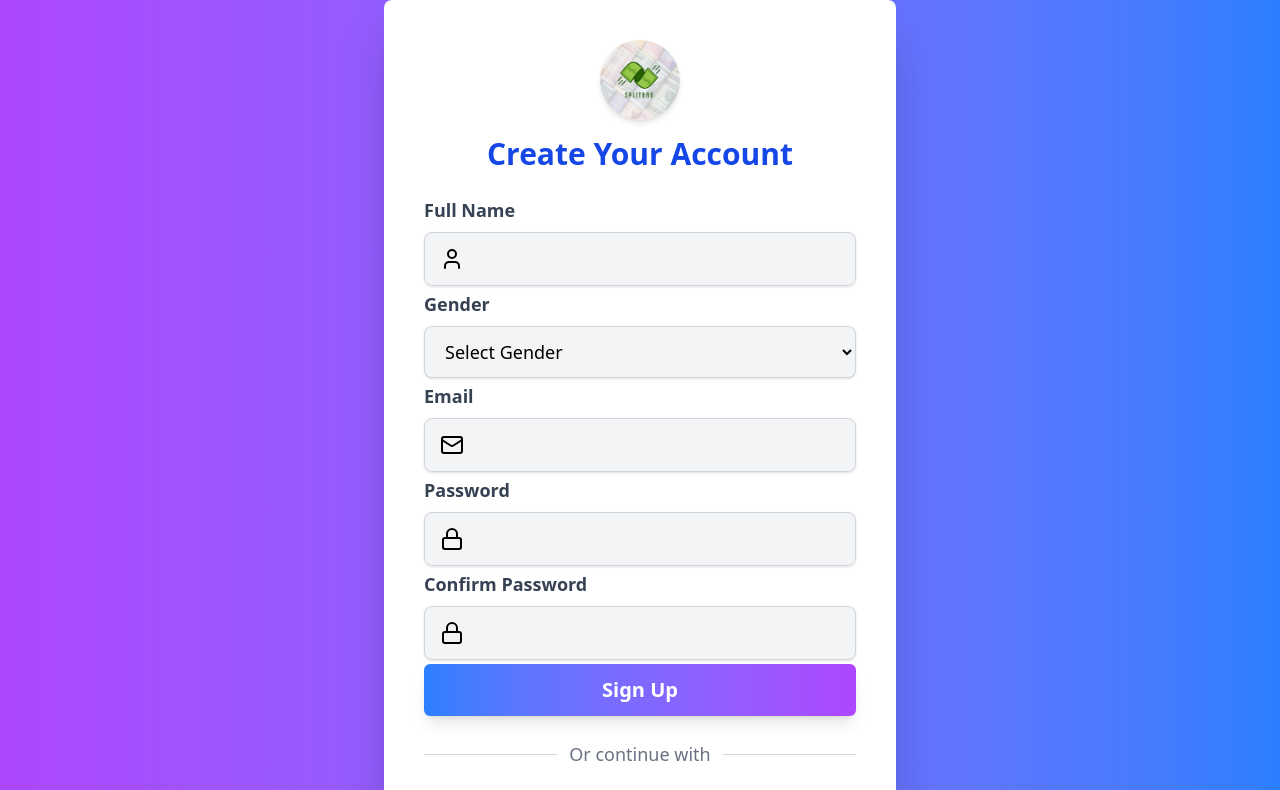
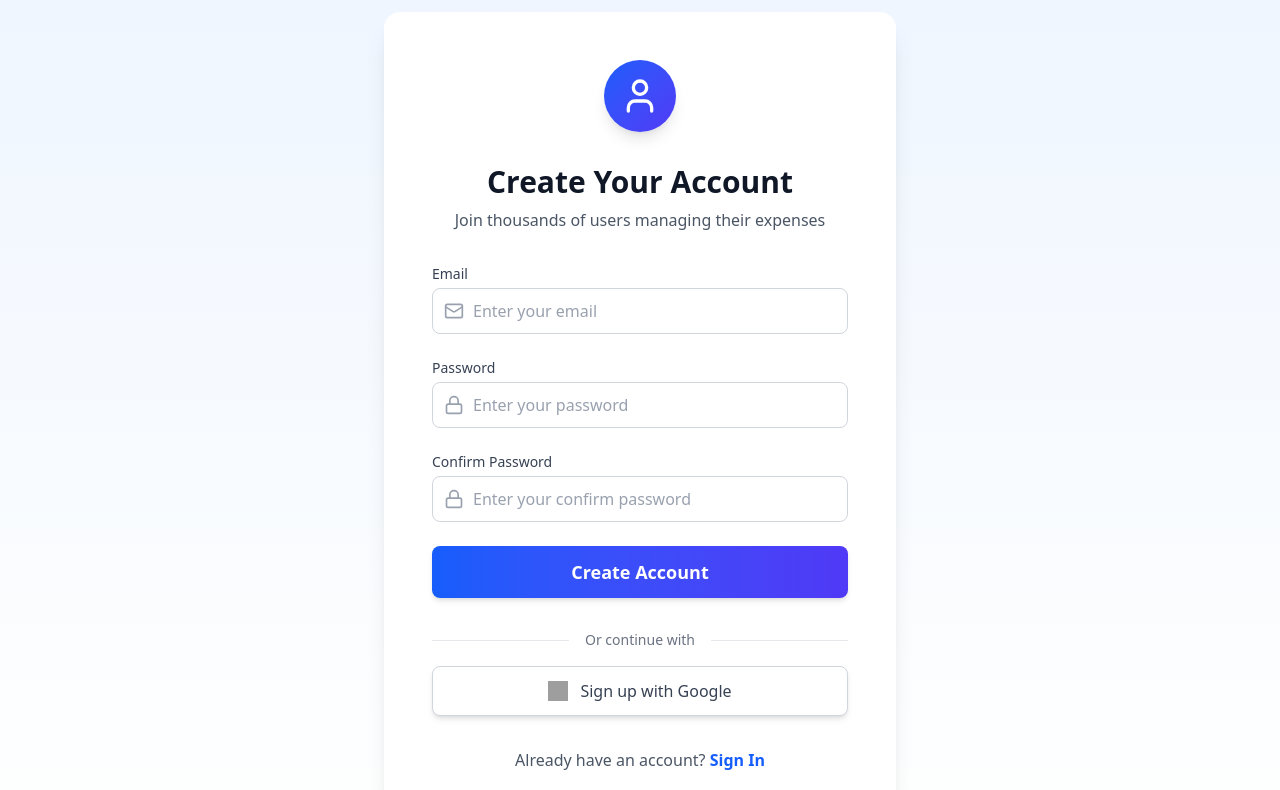
Before and after one commit to Shyamsundaryadav23/BlueBit_Hackathon_Frontend, a React (Vite) app: page /signup in a window 1280 px wide. Shown: the top 790 px of the page. Built offline with nearby package versions, Linux system fonts and the light colour scheme; grey boxes are pictures that could not be loaded.

Commit message:
Update Signup.tsx

```diff
--- a/src/pages/Signup.tsx
+++ b/src/pages/Signup.tsx
@@ -1,156 +1,16 @@
-// import React, { useState } from 'react';
-// import { Navigate, Link, useNavigate } from 'react-router-dom';
-// import { Mail, Lock, User as UserIcon } from 'lucide-react';
-// import { useAuth } from '@/components/context/AuthContext';
-
-// const Signup: React.FC = () => {
-//   const { state, login } = useAuth();
-//   const { isAuthenticated, error } = state;
-//   const navigate = useNavigate();
-
-//   const [name, setName] = useState('');
-//   const [gender, setGender] = useState('');
-//   const [email, setEmail] = useState('');
-//   const [password, setPassword] = useState('');
-//   const [confirmPassword, setConfirmPassword] = useState('');
-//   const [localError, setLocalError] = useState<string | null>(null);
-
-//   if (isAuthenticated) {
-//     return <Navigate to="/dashboard" />;
-//   }
-
-//   const handleSubmit = async (e: React.FormEvent) => {
-//     e.preventDefault();
-//     setLocalError(null);
-
-//     if (password !== confirmPassword) {
-//       setLocalError('Passwords do not match');
-//       return;
-//     }
-
-//     try {
-//       // Your custom signup logic here.
-//       console.log('Signing up:', { name, gender, email, password });
-//       navigate('/signin');
-//     } catch (err) {
-//       console.error('Signup error:', err);
-//       setLocalError('Signup failed. Please try again.');
-//     }
-//   };
-
-//   const handleGoogleSignUp = () => {
-//     console.log("Google sign-up button clicked");
-//     login();
-//   };
-
-//   return (
-//     <div className="flex items-center justify-center min-h-screen bg-gray-100">
-//       <div className="w-full max-w-md p-8 bg-white rounded shadow-md">
-//         <h1 className="mb-6 text-2xl font-bold text-center text-blue-600">Sign Up</h1>
-
-//         {(error || localError) && (
-//           <div className="p-4 mb-6 text-sm text-red-700 bg-red-100 rounded">
-//             {error || localError}
-//           </div>
-//         )}
-
-//         <form onSubmit={handleSubmit} className="space-y-6">
-//           <InputField label="Full Name" id="name" type="text" value={name} onChange={setName} icon={<UserIcon />} required />
-//           <SelectField label="Gender" id="gender" value={gender} onChange={setGender} required options={['Male', 'Female', 'Other']} />
-//           <InputField label="Email" id="email" type="email" value={email} onChange={setEmail} icon={<Mail />} required />
-//           <InputField label="Password" id="password" type="password" value={password} onChange={setPassword} icon={<Lock />} required />
-//           <InputField label="Confirm Password" id="confirmPassword" type="password" value={confirmPassword} onChange={setConfirmPassword} icon={<Lock />} required />
-
-//           <button type="submit" className="w-full py-2 px-4 bg-blue-600 text-white rounded-md hover:bg-blue-700 focus:ring-2 focus:ring-blue-500">
-//             Sign Up
-//           </button>
-//         </form>
-
-//         <div className="mt-6">
-//           <div className="relative">
-//             <div className="absolute inset-0 flex items-center">
-//               <div className="w-full border-t border-gray-300" />
-//             </div>
-//             <div className="relative flex justify-center text-sm">
-//               <span className="px-2 bg-white text-gray-500">Or continue with</span>
-//             </div>
-//           </div>
-//           <button
-//             onClick={handleGoogleSignUp}
-//             className="mt-6 w-full flex justify-center py-2 px-4 border border-gray-300 rounded-md shadow-sm text-gray-700 bg-white hover:bg-gray-50 focus:outline-none focus:ring-2 focus:ring-blue-500"
-//           >
-//             <img
-//               src="https://www.gstatic.com/firebasejs/ui/2.0.0/images/auth/google.svg"
-//               alt="Google logo"
-//               className="h-5 w-5 mr-2"
-//             />
-//             Google
-//           </button>
-//         </div>
-
-//         <p className="mt-6 text-center text-sm text-gray-600">
-//           Already have an account?{' '}
-//           <Link to="/signin" className="font-medium text-blue-600 hover:text-blue-500">
-//             Sign In
-//           </Link>
-//         </p>
-//       </div>
-//     </div>
-//   );
-// };
-
-// const InputField = ({ label, id, type, value, onChange, icon, required }: any) => (
-//   <div>
-//     <label htmlFor={id} className="block text-sm font-medium text-gray-700">{label}</label>
-//     <div className="relative mt-1 rounded-md shadow-sm">
-//       <div className="absolute inset-y-0 left-0 pl-3 flex items-center pointer-events-none">{icon}</div>
-//       <input
-//         type={type}
-//         id={id}
-//         value={value}
-//         onChange={(e) => onChange(e.target.value)}
-//         required={required}
-//         className="block w-full pl-10 border-gray-300 rounded-md focus:ring-blue-500 focus:border-blue-500"
-//       />
-//     </div>
-//   </div>
-// );
-
-// const SelectField = ({ label, id, value, onChange, required, options }: any) => (
-//   <div>
-//     <label htmlFor={id} className="block text-sm font-medium text-gray-700">{label}</label>
-//     <select
-//       id={id}
-//       value={value}
-//       onChange={(e) => onChange(e.target.value)}
-//       required={required}
-//       className="mt-1 block w-full border border-gray-300 rounded-md shadow-sm py-2 px-3 focus:ring-blue-500 focus:border-blue-500"
-//     >
-//       <option value="">{`Select ${label}`}</option>
-//       {options.map((opt: string) => (
-//         <option key={opt} value={opt.toLowerCase()}>{opt}</option>
-//       ))}
-//     </select>
-//   </div>
-// );
-
-// export default Signup;
-
-import React, { useState } from 'react';
-import { Navigate, Link, useNavigate } from 'react-router-dom';
-import { Mail, Lock, User as UserIcon } from 'lucide-react';
-import { useAuth } from '@/components/context/AuthContext';
+import React, { useState } from "react";
+import { Navigate, Link, useNavigate } from "react-router-dom";
+import { Mail, Lock, User as UserIcon } from "lucide-react";
+import { useAuth } from "@/components/context/AuthContext";
 
 const Signup: React.FC = () => {
   const { state, login } = useAuth();
   const { isAuthenticated, error } = state;
   const navigate = useNavigate();
 
-  const [name, setName] = useState('');
-  const [gender, setGender] = useState('');
-  const [email, setEmail] = useState('');
-  const [password, setPassword] = useState('');
-  const [confirmPassword, setConfirmPassword] = useState('');
+  const [email, setEmail] = useState("");
+  const [password, setPassword] = useState("");
+  const [confirmPassword, setConfirmPassword] = useState("");
   const [localError, setLocalError] = useState<string | null>(null);
 
   if (isAuthenticated) {
@@ -162,16 +22,16 @@ const Signup: React.FC = () => {
     setLocalError(null);
 
     if (password !== confirmPassword) {
-      setLocalError('Passwords do not match');
+      setLocalError("Passwords do not match");
       return;
     }
 
     try {
-      console.log('Signing up:', { name, gender, email, password });
-      navigate('/signin');
+      console.log("Signing up:", { name, email, password });
+      navigate("/signin");
     } catch (err) {
-      console.error('Signup error:', err);
-      setLocalError('Signup failed. Please try again.');
+      console.error("Signup error:", err);
+      setLocalError("Signup failed. Please try again.");
     }
   };
 
@@ -181,100 +41,166 @@ const Signup: React.FC = () => {
   };
 
   return (
-    <div className="flex items-center justify-center min-h-screen bg-gradient-to-r from-purple-500 to-blue-500">
-      <div className="w-full h-240 max-w-lg p-10 bg-white rounded-lg shadow-2xl transform transition duration-500 ">
-
-        {/* Logo at the top */}
-        <div className="flex justify-center mb-4">
-          <img
-            src="public\logo_bluebit.png"
-            alt="Logo"
-            className="w-20 h-20 rounded-full shadow-md"
-          />
+    <div className="min-h-screen bg-gradient-to-b from-blue-50 to-white flex items-center justify-center py-3 px-4 sm:px-6 lg:px-8">
+      <div className="w-full max-w-lg">
+        <div className="bg-white rounded-2xl shadow-xl p-8 sm:p-12 space-y-8 relative overflow-hidden">
+          {/* Background Pattern */}
+          <div className="absolute inset-0 opacity-5">
+            <div
+              className="absolute inset-0"
+              style={{
+                backgroundImage:
+                  "radial-gradient(circle at 2px 2px, rgba(59, 130, 246, 0.2) 1px, transparent 0)",
+                backgroundSize: "24px 24px",
+              }}
+            ></div>
           </div>
 
-        <h1 className="mb-6 text-3xl font-extrabold text-center text-blue-700">Create Your Account</h1>
+          {/* Content */}
+          <div className="relative">
+            {/* Logo */}
+            <div className="flex justify-center mb-8">
+              <div className="p-4 rounded-full bg-gradient-to-br from-blue-600 to-indigo-600 shadow-lg transform transition-all duration-300 hover:scale-105">
+                <UserIcon className="w-10 h-10 text-white" />
+              </div>
+            </div>
+
+            <h1 className="text-3xl font-bold text-center text-gray-900 mb-2">
+              Create Your Account
+            </h1>
+            <p className="text-center text-gray-600 mb-8">
+              Join thousands of users managing their expenses
+            </p>
 
             {(error || localError) && (
-          <div className="p-4 mb-6 text-lg text-red-700 bg-red-100 rounded-lg">
+              <div className="p-4 mb-6 text-red-700 bg-red-50 rounded-lg border border-red-100 flex items-center">
+                <span className="text-sm font-medium">
                   {error || localError}
+                </span>
               </div>
             )}
 
-        <form onSubmit={handleSubmit} className="space-y-1">
-          <InputField label="Full Name" id="name" type="text" value={name} onChange={setName} icon={<UserIcon />} required />
-          <SelectField label="Gender" id="gender" value={gender} onChange={setGender} required options={['Male', 'Female', 'Other']} />
-          <InputField label="Email" id="email" type="email" value={email} onChange={setEmail} icon={<Mail />} required />
-          <InputField label="Password" id="password" type="password" value={password} onChange={setPassword} icon={<Lock />} required />
-          <InputField label="Confirm Password" id="confirmPassword" type="password" value={confirmPassword} onChange={setConfirmPassword} icon={<Lock />} required />
+            <form onSubmit={handleSubmit} className="space-y-6">
+              <InputField
+                label="Email"
+                id="email"
+                type="email"
+                value={email}
+                onChange={setEmail}
+                icon={<Mail className="w-5 h-5 text-gray-400" />}
+                required
+              />
 
-          <button type="submit" className="w-full py-3 px-5 text-xl font-semibold bg-gradient-to-r from-blue-500 to-purple-500 text-white rounded-md shadow-lg hover:opacity-90 transition duration-300">
-            Sign Up
+              <InputField
+                label="Password"
+                id="password"
+                type="password"
+                value={password}
+                onChange={setPassword}
+                icon={<Lock className="w-5 h-5 text-gray-400" />}
+                required
+              />
+
+              <InputField
+                label="Confirm Password"
+                id="confirmPassword"
+                type="password"
+                value={confirmPassword}
+                onChange={setConfirmPassword}
+                icon={<Lock className="w-5 h-5 text-gray-400" />}
+                required
+              />
+
+              <button
+                type="submit"
+                className="w-full py-3 px-4 text-lg font-semibold bg-gradient-to-r from-blue-600 to-indigo-600 text-white rounded-lg shadow-md transform transition-all duration-300 hover:shadow-lg hover:translate-y-[-2px] active:translate-y-[1px] focus:outline-none focus:ring-2 focus:ring-offset-2 focus:ring-blue-500"
+              >
+                Create Account
               </button>
             </form>
 
-        <div className="mt-6">
+            <div className="mt-8">
               <div className="relative">
                 <div className="absolute inset-0 flex items-center">
-              <div className="w-full border-t border-gray-300" />
+                  <div className="w-full border-t border-gray-200"></div>
                 </div>
-            <div className="relative flex justify-center text-lg font-medium">
-              <span className="px-3 bg-white text-gray-500">Or continue with</span>
+                <div className="relative flex justify-center text-sm">
+                  <span className="px-4 bg-white text-gray-500">
+                    Or continue with
+                  </span>
                 </div>
               </div>
+
               <button
                 onClick={handleGoogleSignUp}
-            className="mt-6 w-full flex justify-center py-3 px-5 border border-gray-300 rounded-lg shadow-lg text-lg font-medium text-gray-700 bg-white hover:bg-gray-100 transition duration-300"
+                className="mt-4 w-full flex items-center justify-center px-4 py-3 border border-gray-300 rounded-lg bg-white text-gray-700 shadow-md transform transition-all duration-300 hover:shadow-lg hover:translate-y-[-2px] hover:bg-gray-50 active:translate-y-[1px] focus:outline-none focus:ring-2 focus:ring-offset-2 focus:ring-blue-500"
               >
-            <img src="https://www.gstatic.com/firebasejs/ui/2.0.0/images/auth/google.svg" alt="Google logo" className="h-6 w-6 mr-3" />
-            Sign Up with Google
+                <img
+                  src="https://www.gstatic.com/firebasejs/ui/2.0.0/images/auth/google.svg"
+                  alt="Google logo"
+                  className="h-5 w-5 mr-3"
+                />
+                <span className="text-base font-medium">
+                  Sign up with Google
+                </span>
               </button>
             </div>
 
-        <p className="mt-6 text-center text-lg text-gray-700">
-          Already have an account?{' '}
-          <Link to="/signin" className="font-bold text-blue-700 hover:text-blue-500 transition duration-300">
+            <p className="mt-8 text-center text-base text-gray-600">
+              Already have an account?{" "}
+              <Link
+                to="/signin"
+                className="font-semibold text-blue-600 transition-colors duration-300 hover:text-blue-800 focus:outline-none focus:ring-2 focus:ring-offset-2 focus:ring-blue-500"
+              >
                 Sign In
               </Link>
             </p>
           </div>
         </div>
+      </div>
+    </div>
   );
 };
 
-const InputField = ({ label, id, type, value, onChange, icon, required }: any) => (
+const InputField = ({
+  label,
+  id,
+  type,
+  value,
+  onChange,
+  icon,
+  required,
+}: {
+  label: string;
+  id: string;
+  type: string;
+  value: string;
+  onChange: (value: string) => void;
+  icon: React.ReactNode;
+  required: boolean;
+}) => (
   <div>
-    <label htmlFor={id} className="block text-lg font-semibold text-gray-700">{label}</label>
-    <div className="relative mt-2 rounded-lg shadow-sm">
-      <div className="absolute inset-y-0 left-0 pl-4 flex items-center pointer-events-none">{icon}</div>
+    <label
+      htmlFor={id}
+      className="block text-sm font-medium text-gray-700 mb-1"
+    >
+      {label}
+    </label>
+    <div className="relative rounded-lg">
+      <div className="absolute inset-y-0 left-0 pl-3 flex items-center pointer-events-none">
+        {icon}
+      </div>
       <input
         type={type}
         id={id}
         value={value}
         onChange={(e) => onChange(e.target.value)}
         required={required}
-        className="block w-full py-3 pl-12 text-lg border border-gray-300 rounded-lg bg-gray-100 focus:ring-blue-500 focus:border-blue-500 transition duration-300"
+        className="block w-full pl-10 pr-3 py-2.5 text-gray-900 placeholder-gray-400 border border-gray-300 rounded-lg focus:ring-2 focus:ring-blue-500 focus:border-blue-500 transition-all duration-300"
+        placeholder={`Enter your ${label.toLowerCase()}`}
       />
     </div>
   </div>
 );
 
-const SelectField = ({ label, id, value, onChange, required, options }: any) => (
-  <div>
-    <label htmlFor={id} className="block text-lg font-semibold text-gray-700">{label}</label>
-    <select
-      id={id}
-      value={value}
-      onChange={(e) => onChange(e.target.value)}
-      required={required}
-      className="mt-2 block w-full text-lg border border-gray-300 rounded-lg shadow-sm py-3 px-4 bg-gray-100 focus:ring-blue-500 focus:border-blue-500 transition duration-300"
-    >
-      <option value="">{`Select ${label}`}</option>
-      {options.map((opt: string) => (
-        <option key={opt} value={opt.toLowerCase()}>{opt}</option>
-      ))}
-    </select>
-  </div>
-);
-
 export default Signup;
```
Lines whose indentation alone changed are shown as unchanged.
